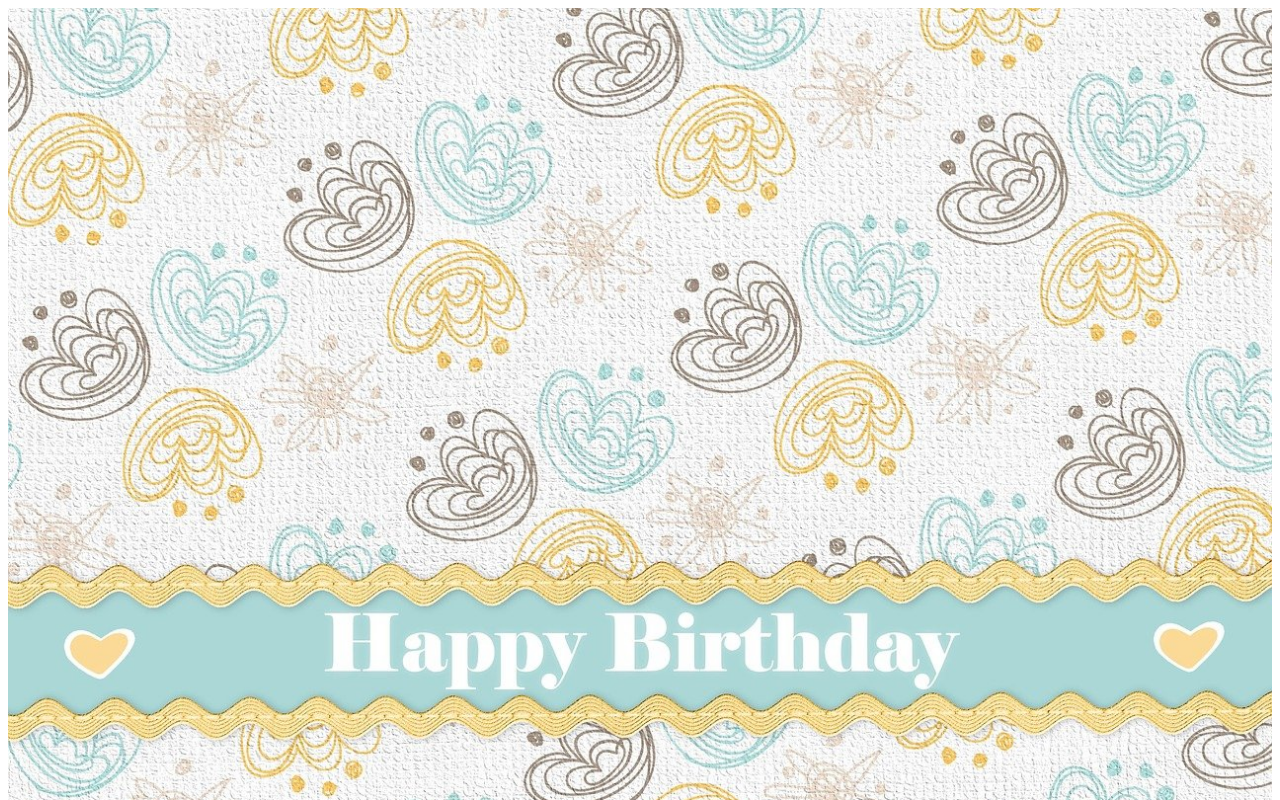
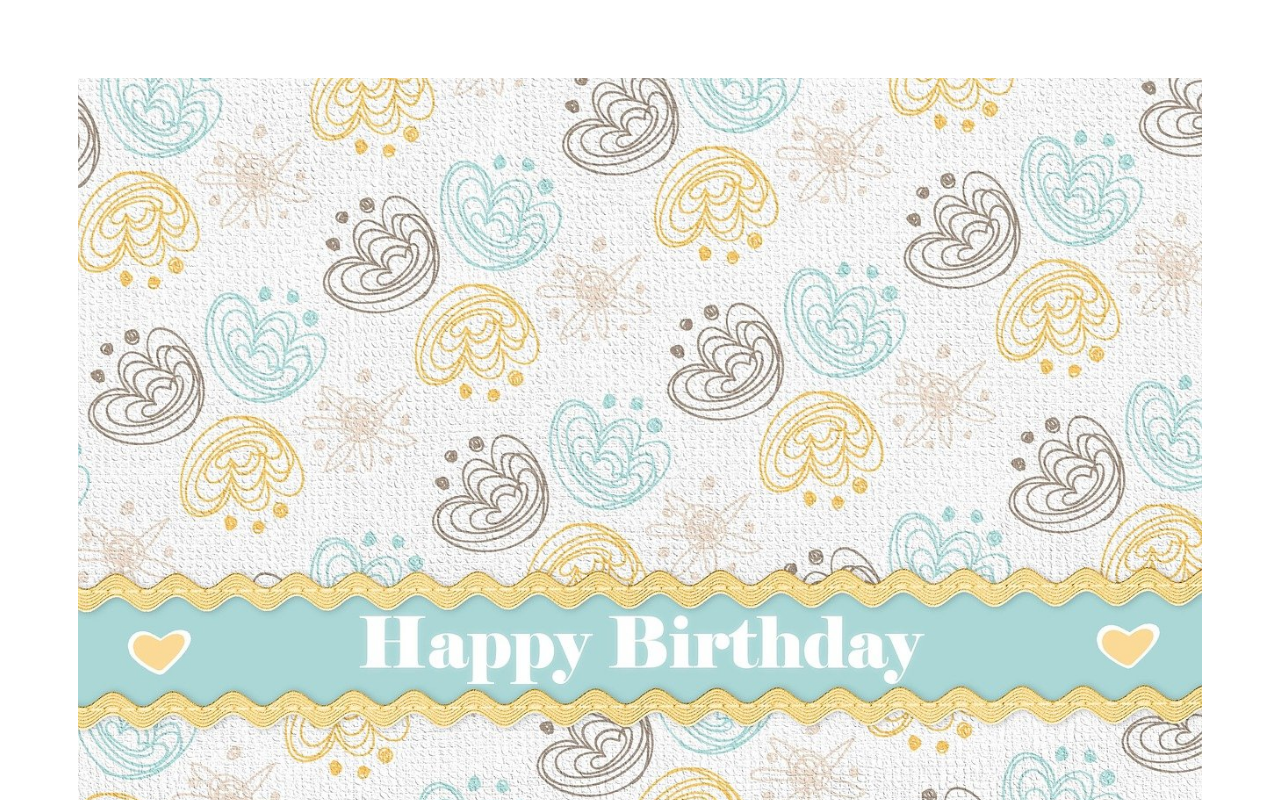
Before and after one commit to LAHI-RU/3D_Birthday_Wish_Card, a plain HTML site: page index.html in a window 1280 px wide. Shown: the top 800 px of the page. Drawn offline with Linux system fonts and the light colour scheme.

Commit message:
update style.css

```diff
--- a/index.html
+++ b/index.html
@@ -8,7 +8,7 @@
   </head>
   <body>
     <body>
-      <div class="crad">
+      <div class="card">
         <div class="back"></div>
         <div class="front">
           <div class="imgset"><img width="100%" src="img01.jpg" /></div>
--- a/style.css
+++ b/style.css
@@ -0,0 +1,7 @@
+body {
+  height: 100%;
+  padding: 70px;
+  background-repeat: no-repeat;
+  background-attachment: fixed;
+  font-family: Arial, Helvetica, sans-serif;
+}
```
